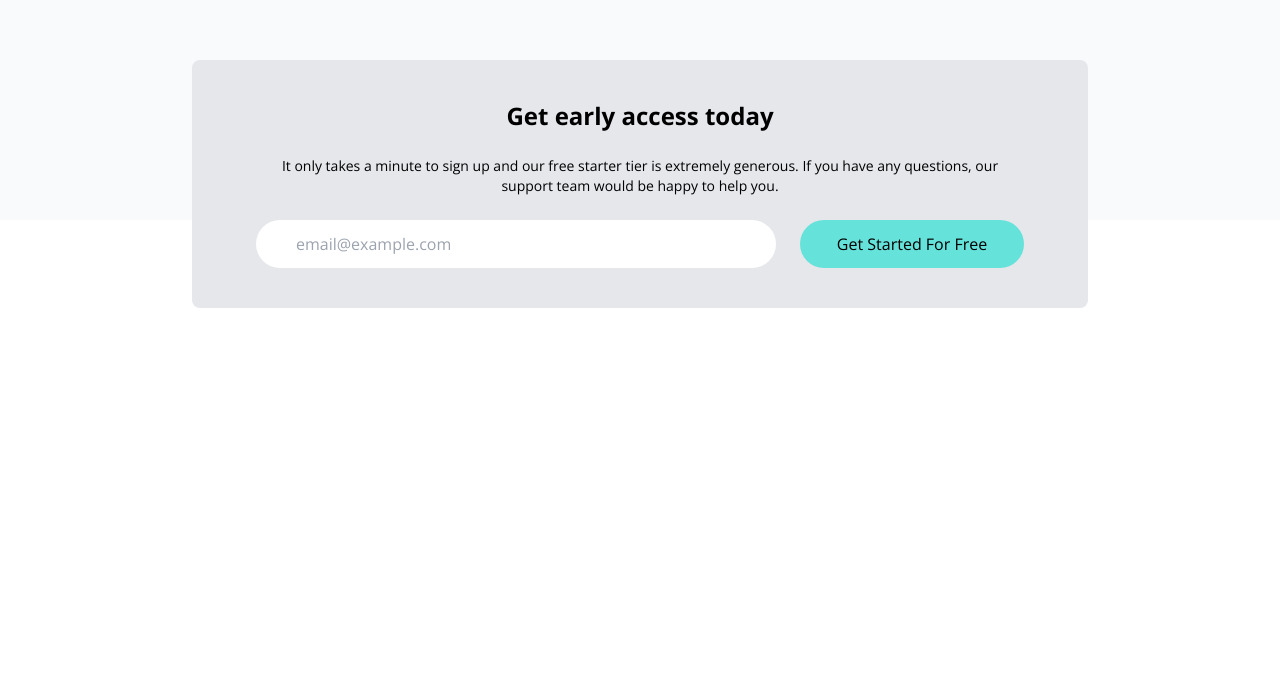
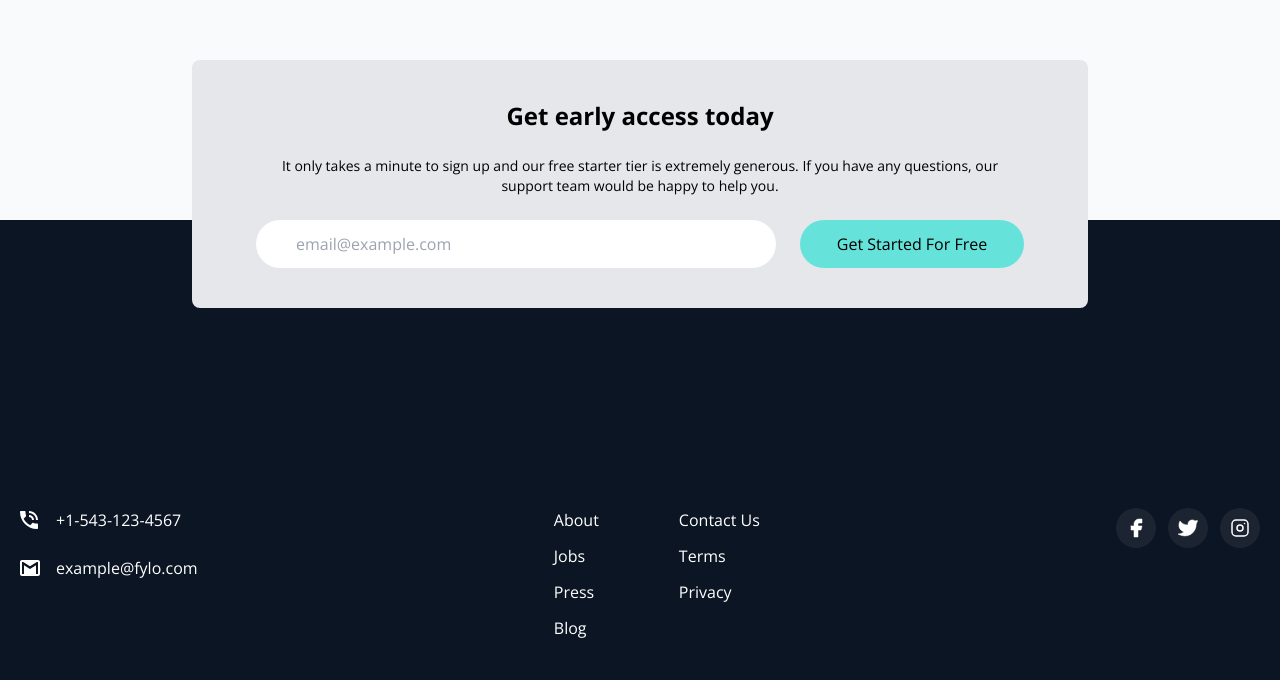
Before and after one commit to clayton-klein/tailwind-p5-fylo, a website: page index.html in a window 1280 px wide. Shown: the part 3140-3820 px from the top of the page. Before the commit the page ends 3608 px from the top, so only its background shows below. Drawn offline with nearby package versions, Linux system fonts and the light colour scheme.

Commit message:
feat: add scroll smooth  & create footer

```diff
--- a/index.html
+++ b/index.html
@@ -1,5 +1,5 @@
 <!DOCTYPE html>
-<html lang="en">
+<html lang="en" class="scroll-smooth">
   <head>
     <meta charset="UTF-8" />
     <meta http-equiv="X-UA-Compatible" content="IE=edge" />
@@ -290,7 +290,7 @@
       </div>
     </section>
     <!-- Early access section -->
-    <section id="early-access" class="relative px-6 dark:bg-darkBlue2 md:px-0">
+    <section id="early-access" class="px-6 bg-darkBlue2 md:px-0">
       <div
         class="relative max-w-4xl px-6 py-10 mx-auto space-y-6 text-center bg-gray-200 rounded-lg -top-40 dark:bg-darkBlue1 md:px-16"
       >
@@ -311,9 +311,92 @@
               placeholder="email@example.com"
             />
           </div>
-          <button class="w-full px-6 py-3 rounded-full bg-accentCyan md:w-56 hover:scale-95">Get Started For Free</button>
+          <button
+            class="w-full px-6 py-3 rounded-full bg-accentCyan md:w-56 hover:scale-95"
+          >
+            Get Started For Free
+          </button>
         </div>
       </div>
     </section>
+    <!-- Footer -->
+    <footer class="pt-10 text-white bg-darkBlue2">
+      <div class="container px-5 pb-10 mx-auto">
+        <!-- Footer flex container -->
+        <div
+          class="flex flex-col justify-between space-y-24 md:flex-row md:space-y-0"
+        >
+          <!-- Email & phone -->
+          <div class="mt-10 space-y-6">
+            <div class="flex items-center space-x-3 md:-mt-10">
+              <div class="w-6">
+                <img
+                  src="./images/icon-phone.svg"
+                  alt="a phone icon"
+                  class="scale-10"
+                />
+              </div>
+              <p>+1-543-123-4567</p>
+            </div>
+            <div class="flex items-center space-x-3">
+              <div class="w-6">
+                <img
+                  src="./images/icon-email.svg"
+                  alt="a mail icon"
+                  class="scale-10"
+                />
+              </div>
+              <p>example@fylo.com</p>
+            </div>
+          </div>
+          <!-- Menus -->
+          <div
+            class="flex flex-col space-y-10 text-xl md:text-base md:space-x-20 md:space-y-0 md:flex-row"
+          >
+            <div class="flex flex-col space-y-3">
+              <a href="#">About</a>
+              <a href="#">Jobs</a>
+              <a href="#">Press</a>
+              <a href="#">Blog</a>
+            </div>
+            <div class="flex flex-col space-y-3">
+              <a href="#">Contact Us</a>
+              <a href="#">Terms</a>
+              <a href="#">Privacy</a>
+            </div>
+          </div>
+          <!-- Social -->
+          <div class="flex justify-center pb-10 space-x-3">
+            <div>
+              <a href="#">
+                <img
+                  class="p-2 rounded-full bg-darkBlue ficon"
+                  src="./images/facebook.svg"
+                  alt="facebook logo"
+                />
+              </a>
+            </div>
+            <div>
+              <a href="#">
+                <img
+                  class="p-2 rounded-full bg-darkBlue ficon"
+                  src="./images/twitter.svg"
+                  alt="twitter logo"
+                />
+              </a>
+            </div>
+            <div>
+              <a href="#">
+                <img
+                  class="p-2 rounded-full bg-darkBlue ficon"
+                  src="./images/instagram.svg"
+                  alt="instagram logo"
+                />
+              </a>
+            </div>
+          </div>
+        </div>
+      </div>
+    </footer>
   </body>
 </html>
```
Also changed, not shown: css/style.css.
